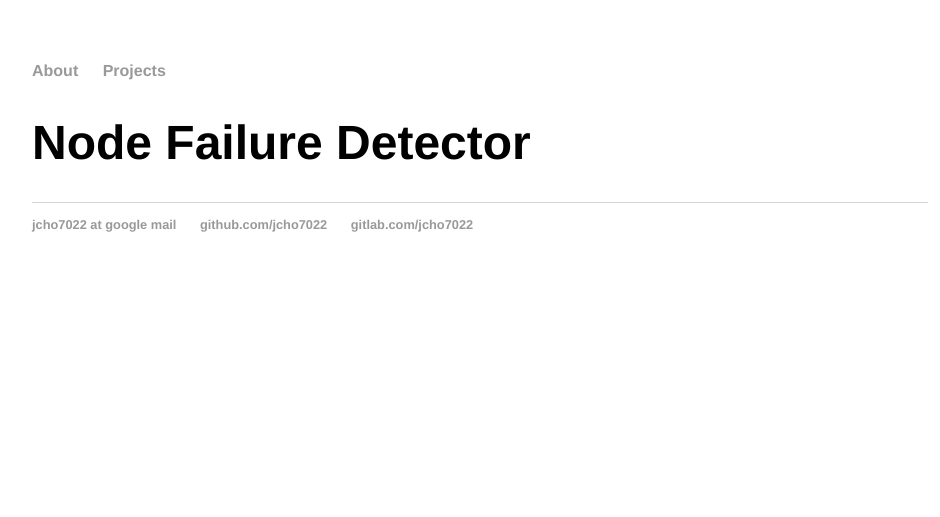
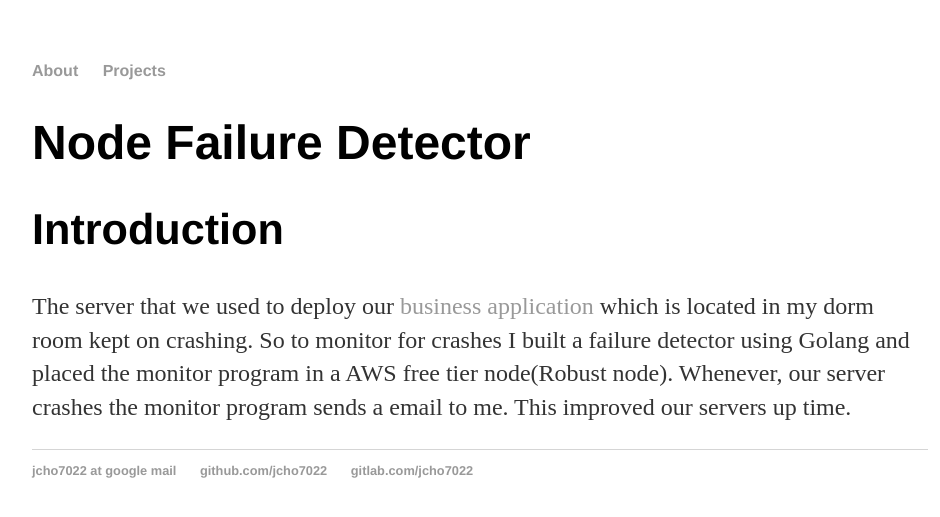
Before and after one commit to jcho7022/jcho7022.github.io, a Jekyll site: the page built from projects/fd/index.html, in a window 1280 px wide. Shown: the top 517 px of the page, without its empty margins (160-1100 px from the left). Built offline with Jekyll 4.4.1, drawn with Linux system fonts in a browser that asks for light colours.

Commit message:
Update index.html

```diff
--- a/projects/fd/index.html
+++ b/projects/fd/index.html
@@ -3,3 +3,8 @@ layout: default
 title: Failure Detector
 ---
 <h1>Node Failure Detector</h1>
+<h2>Introduction</h2>
+<p>The server that we used to deploy our
+  <a href="https://jcho7022.github.io/projects/float">business application</a> which is located in my dorm room kept on crashing. So to monitor
+  for crashes I built a failure detector using Golang and placed the monitor program in a AWS free tier node(Robust node). Whenever, our
+server crashes the monitor program sends a email to me. This improved our servers up time.</p>
```
